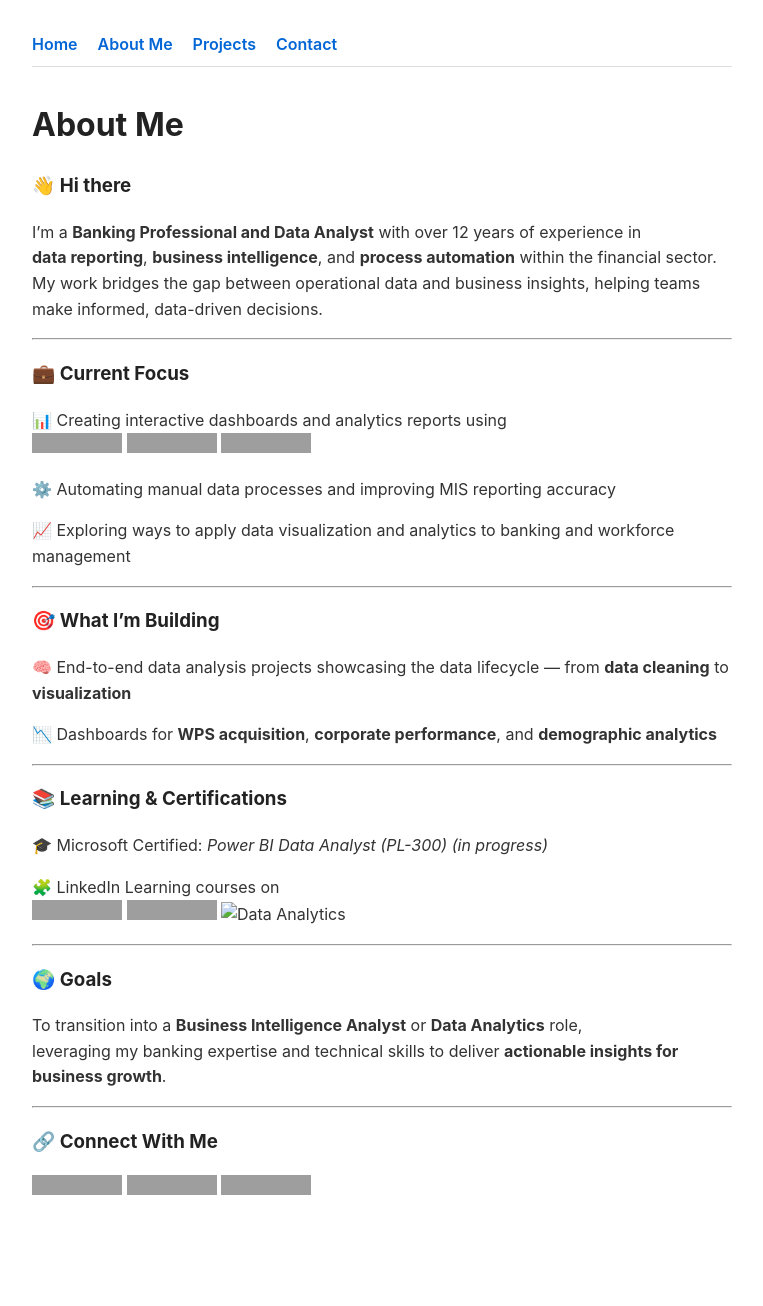
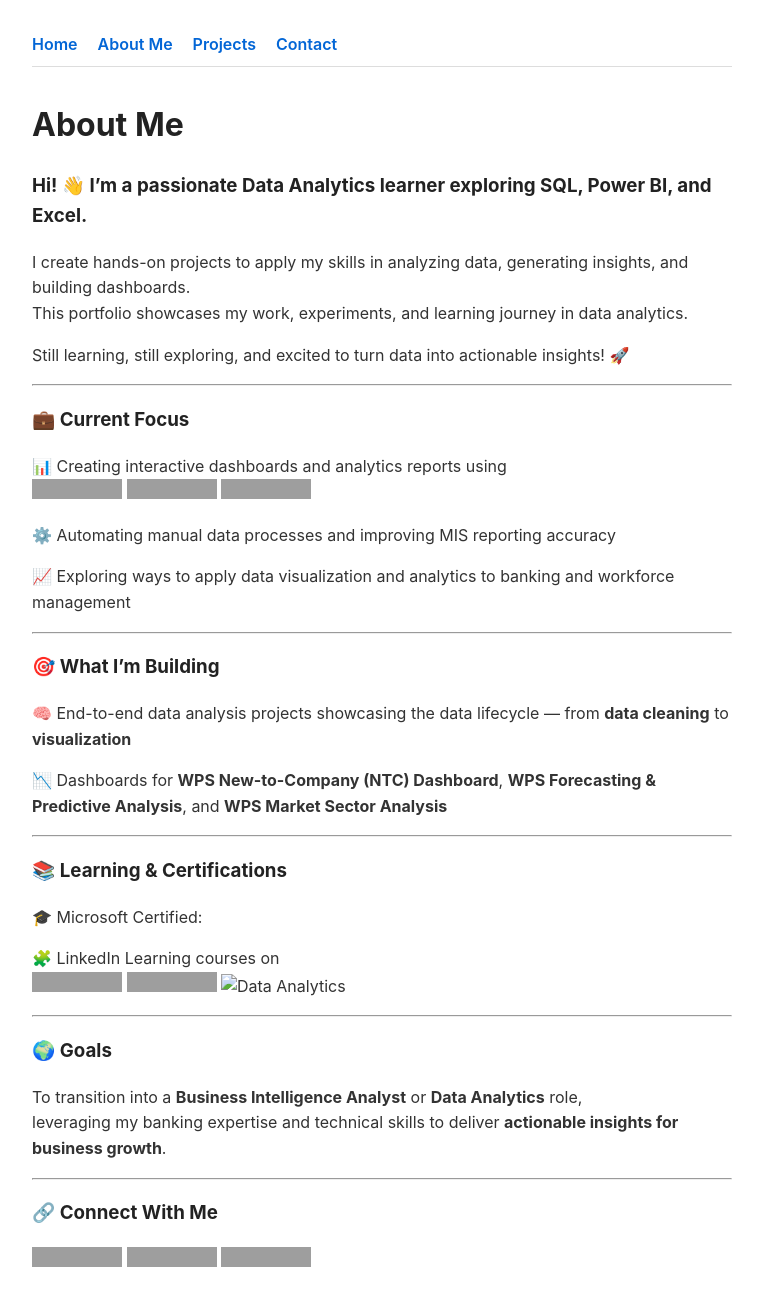
Before and after one commit to humairatalhakhan/humairatalhakhan, a Jekyll site: the page built from about.md, in a window 1280 px wide, cut to the strip 0-1307 px from the top of the page. Shown: the whole strip, without its empty margins (258-1021 px from the left). Built offline with Jekyll 4.4.1, drawn with Linux system fonts in a browser that asks for light colours; before the commit the page ends 1235 px from its top, so only the background shows below that; grey boxes are pictures that could not be loaded.

Commit message:
Update about.md

```diff
--- a/about.md
+++ b/about.md
@@ -5,11 +5,12 @@ permalink: /about
 ---
 
 # About Me
-### 👋 Hi there
+### Hi! 👋 I’m a passionate Data Analytics learner exploring SQL, Power BI, and Excel.
 
-I’m a **Banking Professional and Data Analyst** with over 12 years of experience in
-**data reporting**, **business intelligence**, and **process automation** within the financial sector.
-My work bridges the gap between operational data and business insights, helping teams make informed, data-driven decisions.
+I create hands-on projects to apply my skills in analyzing data, generating insights, and building dashboards.
+This portfolio showcases my work, experiments, and learning journey in data analytics.
+
+Still learning, still exploring, and excited to turn data into actionable insights! 🚀
 
 ---
 
@@ -30,13 +31,13 @@ My work bridges the gap between operational data and business insights, helping
 
 🧠 End-to-end data analysis projects showcasing the data lifecycle — from **data cleaning** to **visualization**
 
-📉 Dashboards for **WPS acquisition**, **corporate performance**, and **demographic analytics**
+📉 Dashboards for **WPS New-to-Company (NTC) Dashboard**, **WPS Forecasting & Predictive Analysis**, and **WPS Market Sector Analysis**
 
 ---
 
 ### 📚 Learning & Certifications
 
-🎓 Microsoft Certified: *Power BI Data Analyst (PL-300)* *(in progress)*
+🎓 Microsoft Certified:
 
 🧩 LinkedIn Learning courses on
 ![Power Query](https://img.shields.io/badge/Power%20Query-217346?style=flat&logo=microsoft-excel&logoColor=white)
```
